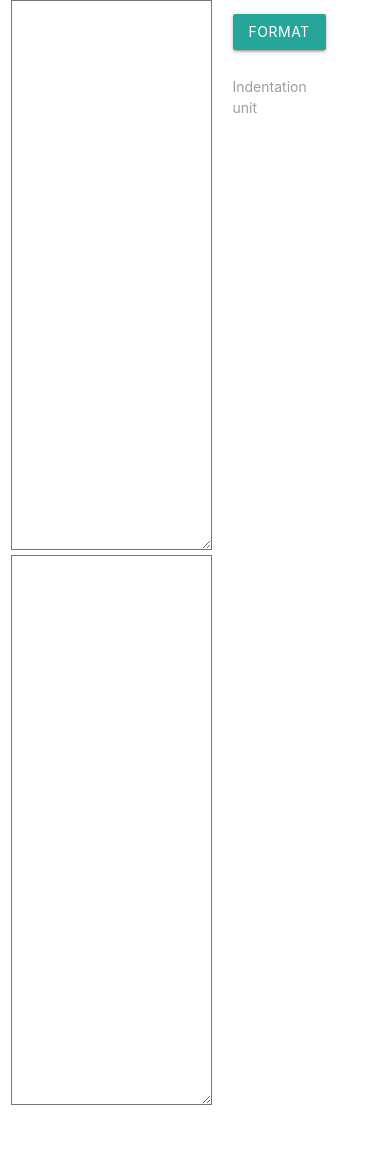
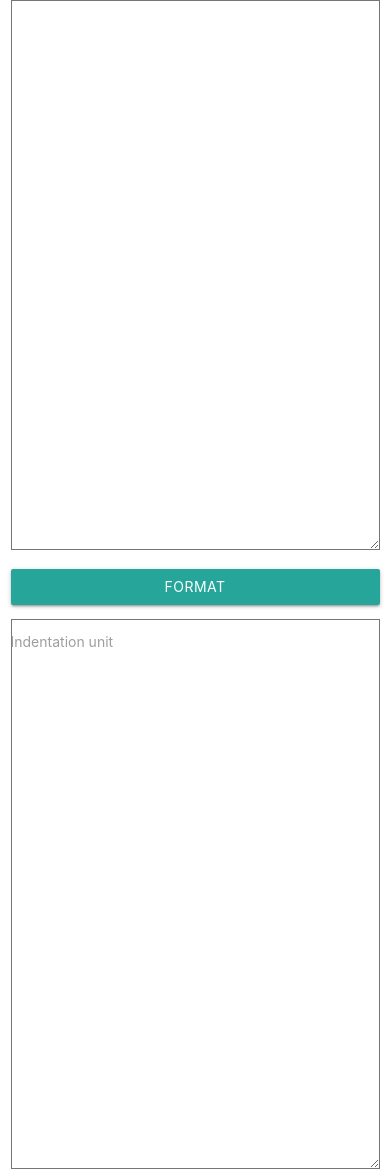
Before and after one commit to swwl1992/mustache-formatter, a plain HTML site: page index.html in a window 390 px wide. Before the commit the page ends 1130 px from the top, so only its background shows below. Drawn offline with nearby package versions, Linux system fonts and the light colour scheme.

Commit message:
format for mobile

```diff
--- a/index.html
+++ b/index.html
@@ -11,10 +11,10 @@
 </head>
 <body>
 <div class="row">
-    <div class="col l5">
+    <div class="col l5 s12">
         <textarea id="input"></textarea>
     </div>
-    <div class="col l2">
+    <div class="col l2 s12">
         <div class="input-field">
             <button class="waves-effect waves-light btn" id="format-btn">Format</button>
         </div>
@@ -27,7 +27,7 @@
             <label>Indentation unit</label>
         </div>
     </div>
-    <div class="col l5">
+    <div class="col l5 s12">
         <textarea id="output"></textarea>
     </div>
 </div>
```
